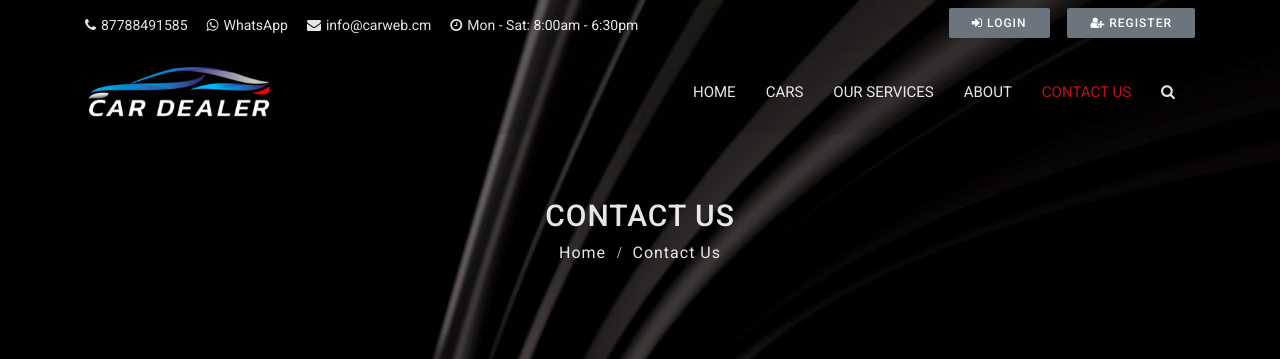
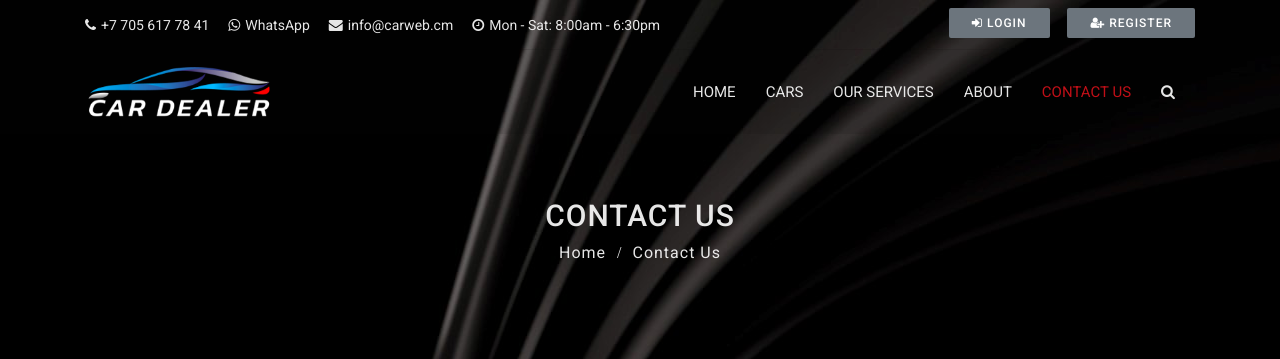
Before and after one commit to OlzhekeIT/Avto_Salon, a Django app: page /contact in a window 1280 px wide. Shown: the top 359 px of the page. Run offline with Django 3.2, Linux system fonts and the light colour scheme; parts of the project's set-up code (start-up, migrations or seed data) failed here and were passed over; some libraries are stand-ins or nearby versions.

Commit message:
Update office address and contact information (WhatsApp, Instagram, Telegram)

```diff
--- a/templates/includes/footer.html
+++ b/templates/includes/footer.html
@@ -11,9 +11,9 @@
                 <div class="col-lg-4">
                     <div class="social-list-2">
                         <ul>
-                            <li><a href="https://wa.me/87788491585" target="_blank" class="facebook-bg"><i class="fa fa-whatsapp"></i></a></li>
-                            <li><a href="https://t.me/87788491585" target="_blank" class="twitter-bg"><i class="fa fa-paper-plane"></i></a></li>
-                            <li><a href="#" target="_blank" class="google-bg"><i class="fa fa-instagram"></i></a></li>
+                            <li><a href="https://wa.me/77056177841" target="_blank" class="facebook-bg"><i class="fa fa-whatsapp"></i></a></li>
+                            <li><a href="https://t.me/77771823938" target="_blank" class="twitter-bg"><i class="fa fa-paper-plane"></i></a></li>
+                            <li><a href="https://www.instagram.com/moshavto?igsh=MXN5aTFlYWJidjUweQ==" target="_blank" class="google-bg"><i class="fa fa-instagram"></i></a></li>
                         </ul>
                     </div>
                 </div>
--- a/templates/includes/topbar.html
+++ b/templates/includes/topbar.html
@@ -5,8 +5,8 @@
         <div class="row">
             <div class="col-lg-8 col-md-8 col-sm-7">
                 <div class="list-inline">
-                    <a href="tel:87788491585"><i class="fa fa-phone"></i>87788491585</a>
-                    <a href="https://wa.me/87788491585" target="_blank"><i class="fa fa-whatsapp"></i>WhatsApp</a>
+                    <a href="tel:+77056177841"><i class="fa fa-phone"></i>+7 705 617 78 41</a>
+                    <a href="https://wa.me/77056177841" target="_blank"><i class="fa fa-whatsapp"></i>WhatsApp</a>
                     <a href="tel:info@carweb.cm"><i class="fa fa-envelope"></i>info@carweb.cm</a>
                     <a href="tel:info@carweb.cm"><i class="fa fa-clock-o"></i>Mon - Sat: 8:00am - 6:30pm</a>
                 </div>
```
Also changed, not shown: templates/cars/car_detail.html (+5 -4 lines).
